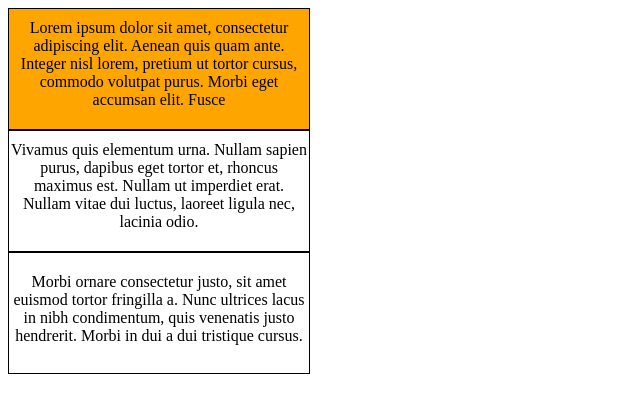
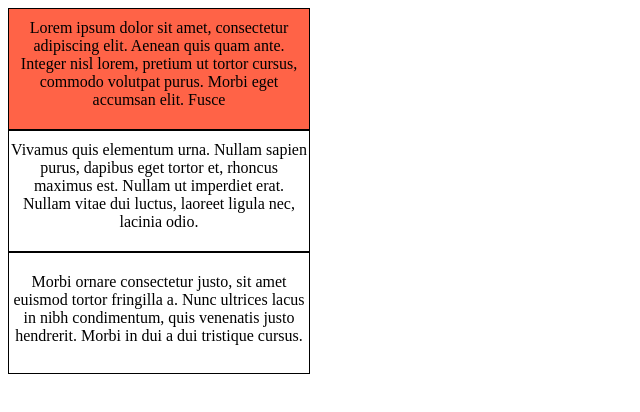
Before and after one commit to Wuwime/Lorem.ipsum, a plain HTML site: page index.html in a window 1280 px wide. In both pictures the pointer is over the element 159 px from the left and 69 px from the top of the page. Shown: the whole page, without its empty margins (0-640 px from the left). Drawn offline with Linux system fonts and the light colour scheme.

Commit message:
Update style.css

```diff
--- a/style.css
+++ b/style.css
@@ -16,7 +16,7 @@
 }
 
 .lorem :hover{
-    background: orange;
+    background: tomato;
     width: 300px;
   height: 120px;
   cursor: pointer;
```
